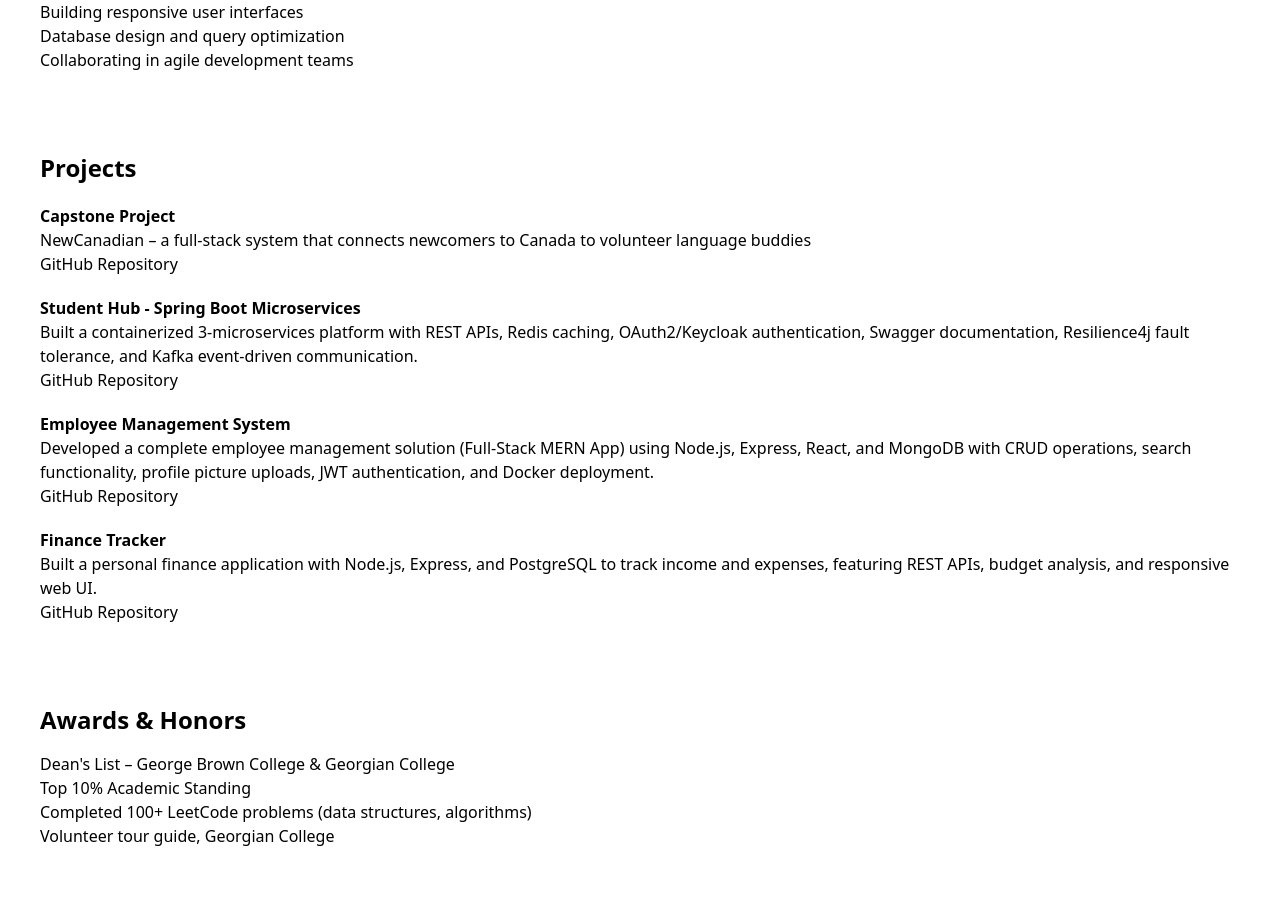
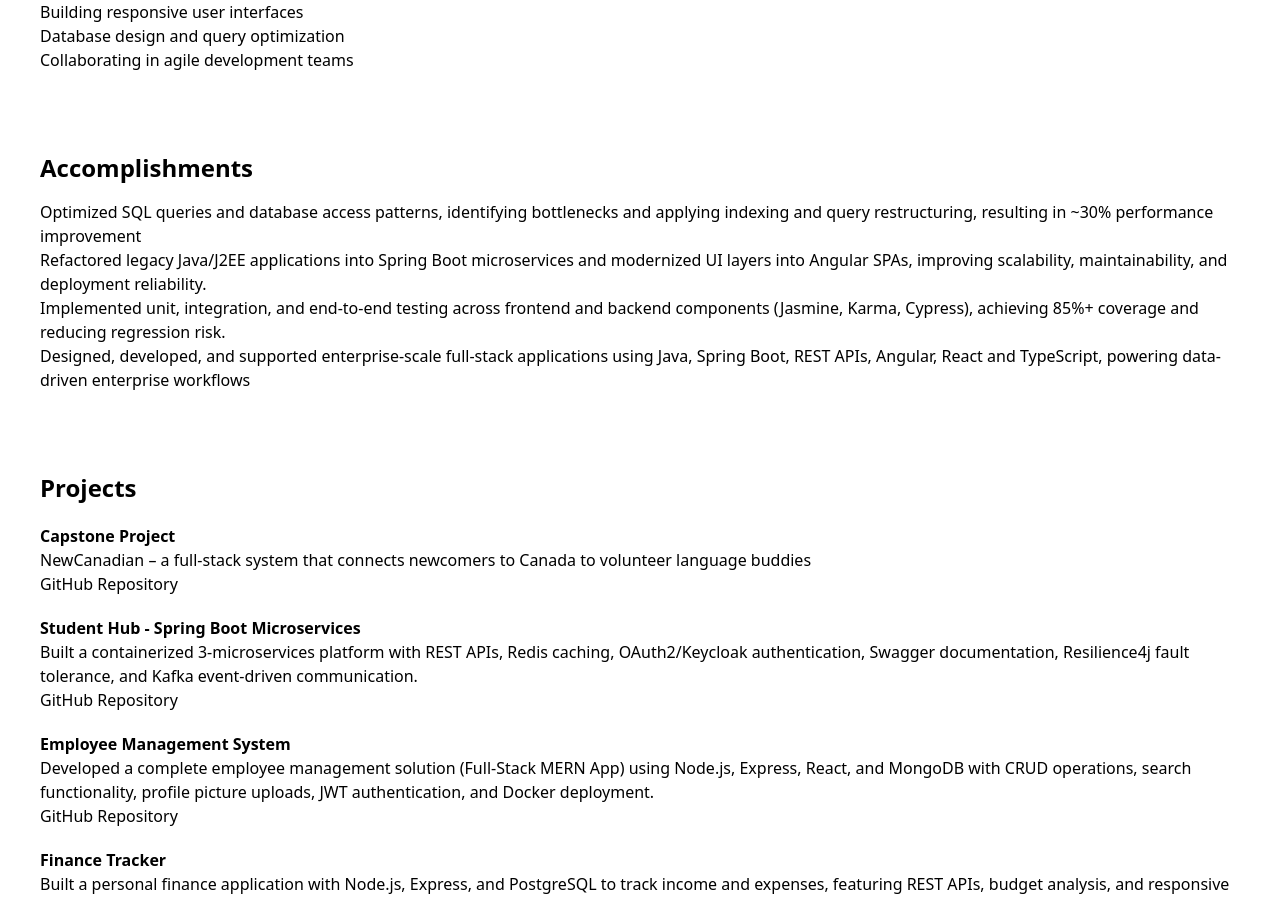
Before and after one commit to tanupreet21/portfolio-tanupreet, a React (Vite) app: page / in a window 1280 px wide. Shown: the part 1028-1928 px from the top of the page. Built offline with nearby package versions, Linux system fonts and the light colour scheme.

Commit message:
Added conetnt for accomplishment section

```diff
--- a/package.json
+++ b/package.json
@@ -10,6 +10,7 @@
     "preview": "vite preview"
   },
   "dependencies": {
+    "framer-motion": "^12.36.0",
     "react": "^19.2.0",
     "react-dom": "^19.2.0"
   },
--- a/src/App.jsx
+++ b/src/App.jsx
@@ -1,3 +1,4 @@
+import Accomplishments from "./components/Accomplishments";
 import Achievements from "./components/Achievements";
 import Biography from "./components/Biography";
 import CareerSummary from "./components/CareerSummary";
@@ -18,6 +19,7 @@ function App() {
     <Philosophy/>
     <Biography/>
     <Skills />
+    <Accomplishments />
     <Projects />
     <Achievements/>
     <References/>
--- /dev/null
+++ b/src/components/Accomplishments.jsx
@@ -0,0 +1,21 @@
+export default function Accomplishments() {
+    return(
+        <section className="p-10">
+            <h2 className="text-2xl font-bold">Accomplishments</h2>
+            <ul className="mt-4">
+            <li>Optimized SQL queries and database access patterns,
+                identifying bottlenecks and applying indexing and query restructuring,
+                resulting in ~30% performance improvement</li>
+            <li>Refactored legacy Java/J2EE applications into Spring Boot microservices
+                and modernized UI layers into Angular SPAs, improving scalability, maintainability,
+                and deployment reliability.
+            </li>
+            <li>Implemented unit, integration, and end-to-end testing across frontend and backend components
+                (Jasmine, Karma, Cypress), achieving 85%+ coverage and reducing regression risk.</li>
+            <li>Designed, developed, and supported enterprise-scale full-stack applications using Java, Spring Boot,
+                REST APIs, Angular, React and TypeScript, powering data-driven enterprise workflows</li>
+            </ul>
+
+        </section>
+    );
+}
```
Also changed, not shown: src/pages/Home.jsx (deleted), 1 other file (tests, documents, lock files or other folders).
